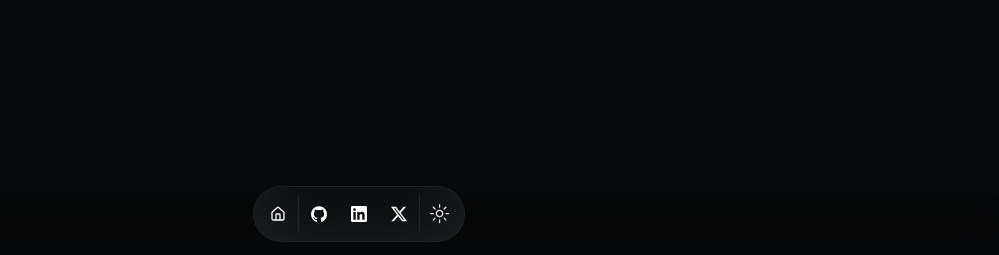
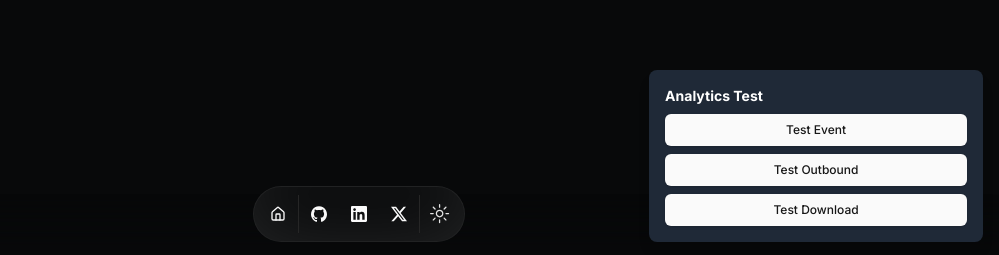
Before and after one commit to MihirDharaiya/Personal-Portfolio, a Next.js app: page /blog in a window 1280 px wide. Shown: the part 542-797 px from the top of the page, without its empty margins (281-1280 px from the left). Built offline with nearby package versions, Linux system fonts and the light colour scheme; no server answers.

Commit message:
updated ga4

```diff
--- a/src/app/layout.tsx
+++ b/src/app/layout.tsx
@@ -8,6 +8,7 @@ import { Inter as FontSans } from "next/font/google";
 import "./globals.css";
 import GoogleAnalytics from '../components/GoogleAnalytics';
 import {Analytics} from '@vercel/analytics/react';
+import AnalyticsTest from '../components/analytics-test';
 
 const fontSans = FontSans({
   subsets: ["latin"],
@@ -68,6 +69,7 @@ export default function RootLayout({
             {children}
             <GoogleAnalytics />
             <Analytics />
+            <AnalyticsTest />
             <Navbar />
           </TooltipProvider>
         </ThemeProvider>
--- a/src/components/GoogleAnalytics.tsx
+++ b/src/components/GoogleAnalytics.tsx
@@ -2,13 +2,46 @@
 'use client';
 
 import Script from 'next/script'
+import { useEffect } from 'react'
+import { usePathname } from 'next/navigation'
+import { GA_TRACKING_ID, pageview } from '@/lib/analytics'
 
 const GoogleAnalytics = () => {
+  const pathname = usePathname()
+
+  useEffect(() => {
+    // Debug logging
+    if (process.env.NODE_ENV === 'development') {
+      console.log('Google Analytics Tracking ID:', GA_TRACKING_ID)
+    }
+  }, [])
+
+  // Track page views when route changes
+  useEffect(() => {
+    if (pathname) {
+      pageview(pathname)
+    }
+  }, [pathname])
+
+  // Don't render if no tracking ID is provided
+  if (!GA_TRACKING_ID) {
+    console.warn('Google Analytics Tracking ID not found')
+    return null
+  }
+
   return (
     <>
       <Script
         strategy="afterInteractive"
-        src="https://www.googletagmanager.com/gtag/js?id=G-JMQD33VTYP"
+        src={`https://www.googletagmanager.com/gtag/js?id=${GA_TRACKING_ID}`}
+        onLoad={() => {
+          if (process.env.NODE_ENV === 'development') {
+            console.log('Google Analytics script loaded successfully')
+          }
+        }}
+        onError={() => {
+          console.error('Failed to load Google Analytics script')
+        }}
       />
       <Script
         id="google-analytics"
@@ -18,7 +51,16 @@ const GoogleAnalytics = () => {
             window.dataLayer = window.dataLayer || [];
             function gtag(){dataLayer.push(arguments);}
             gtag('js', new Date());
-            gtag('config', 'G-JMQD33VTYP');
+            gtag('config', '${GA_TRACKING_ID}', {
+              page_title: document.title,
+              page_location: window.location.href,
+              send_page_view: true,
+            });
+
+            // Debug logging in development
+            if (process.env.NODE_ENV === 'development') {
+              console.log('Google Analytics initialized with ID:', '${GA_TRACKING_ID}');
+            }
           `,
         }}
       />
--- /dev/null
+++ b/src/components/analytics-test.tsx
@@ -0,0 +1,61 @@
+'use client';
+
+import { event, trackOutboundLink, trackDownload } from '@/lib/analytics'
+import { Button } from '@/components/ui/button'
+
+const AnalyticsTest = () => {
+  const handleTestEvent = () => {
+    event({
+      action: 'test_button_click',
+      category: 'testing',
+      label: 'analytics_test'
+    })
+    console.log('Test event sent to Google Analytics')
+  }
+
+  const handleTestOutbound = () => {
+    trackOutboundLink('https://google.com')
+    console.log('Outbound link event sent to Google Analytics')
+  }
+
+  const handleTestDownload = () => {
+    trackDownload('test-file.pdf')
+    console.log('Download event sent to Google Analytics')
+  }
+
+  // Only show in development
+  if (process.env.NODE_ENV !== 'development') {
+    return null
+  }
+
+  return (
+    <div className="fixed bottom-4 right-4 bg-gray-800 text-white p-4 rounded-lg shadow-lg z-50">
+      <h3 className="text-sm font-bold mb-2">Analytics Test</h3>
+      <div className="space-y-2">
+        <Button
+          size="sm"
+          onClick={handleTestEvent}
+          className="w-full"
+        >
+          Test Event
+        </Button>
+        <Button
+          size="sm"
+          onClick={handleTestOutbound}
+          className="w-full"
+        >
+          Test Outbound
+        </Button>
+        <Button
+          size="sm"
+          onClick={handleTestDownload}
+          className="w-full"
+        >
+          Test Download
+        </Button>
+      </div>
+    </div>
+  )
+}
+
+export default AnalyticsTest
--- /dev/null
+++ b/src/lib/analytics.ts
@@ -0,0 +1,55 @@
+// Google Analytics utility functions
+
+declare global {
+  interface Window {
+    gtag: (...args: any[]) => void;
+  }
+}
+
+export const GA_TRACKING_ID = process.env.NEXT_PUBLIC_GA_ID || 'G-JMQD33VTYP';
+
+// Track page views
+export const pageview = (url: string) => {
+  if (typeof window !== 'undefined' && window.gtag) {
+    window.gtag('config', GA_TRACKING_ID, {
+      page_location: url,
+    });
+  }
+};
+
+// Track custom events
+export const event = ({ action, category, label, value }: {
+  action: string;
+  category: string;
+  label?: string;
+  value?: number;
+}) => {
+  if (typeof window !== 'undefined' && window.gtag) {
+    window.gtag('event', action, {
+      event_category: category,
+      event_label: label,
+      value: value,
+    });
+  }
+};
+
+// Track outbound links
+export const trackOutboundLink = (url: string) => {
+  if (typeof window !== 'undefined' && window.gtag) {
+    window.gtag('event', 'click', {
+      event_category: 'outbound',
+      event_label: url,
+      transport_type: 'beacon',
+    });
+  }
+};
+
+// Track downloads
+export const trackDownload = (filename: string) => {
+  if (typeof window !== 'undefined' && window.gtag) {
+    window.gtag('event', 'download', {
+      event_category: 'engagement',
+      event_label: filename,
+    });
+  }
+};
```
Also changed, not shown: 2 other files (tests, documents, lock files or other folders).
